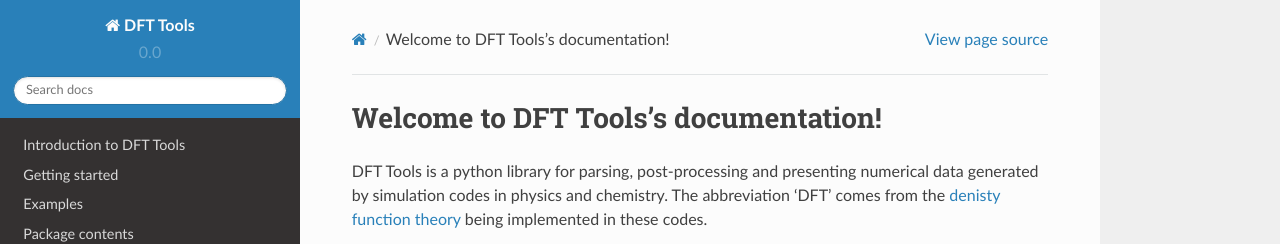
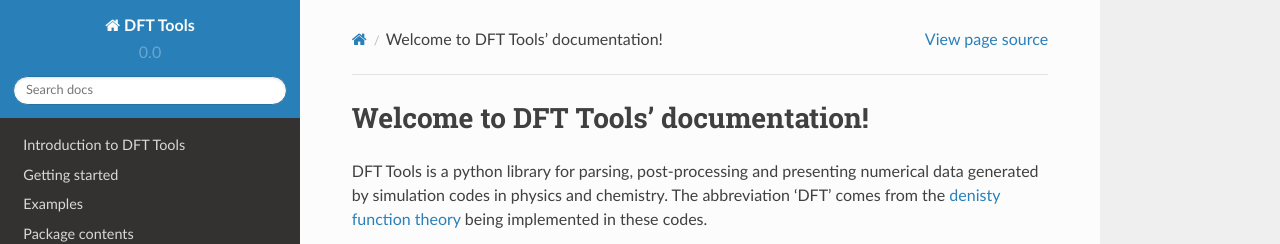
Before and after one commit to pulkin/dfttools, a Sphinx documentation site: the page built from doc/source/index.rst, in a window 1280 px wide and 1156 px high. Shown: the top 244 px of the window. Built offline with Sphinx 7.4.7 and the Read the Docs theme 2.0.0, drawn with Linux system fonts in a browser that asks for light colours.

```diff
--- a/doc/source/index.rst
+++ b/doc/source/index.rst
@@ -3,7 +3,7 @@
    You can adapt this file completely to your liking, but it should at least
    contain the root `toctree` directive.
 
-Welcome to DFT Tools's documentation!
+Welcome to DFT Tools' documentation!
 =====================================
 
 DFT Tools is a python library for parsing, post-processing
```
Also changed, not shown: src/README.md.
